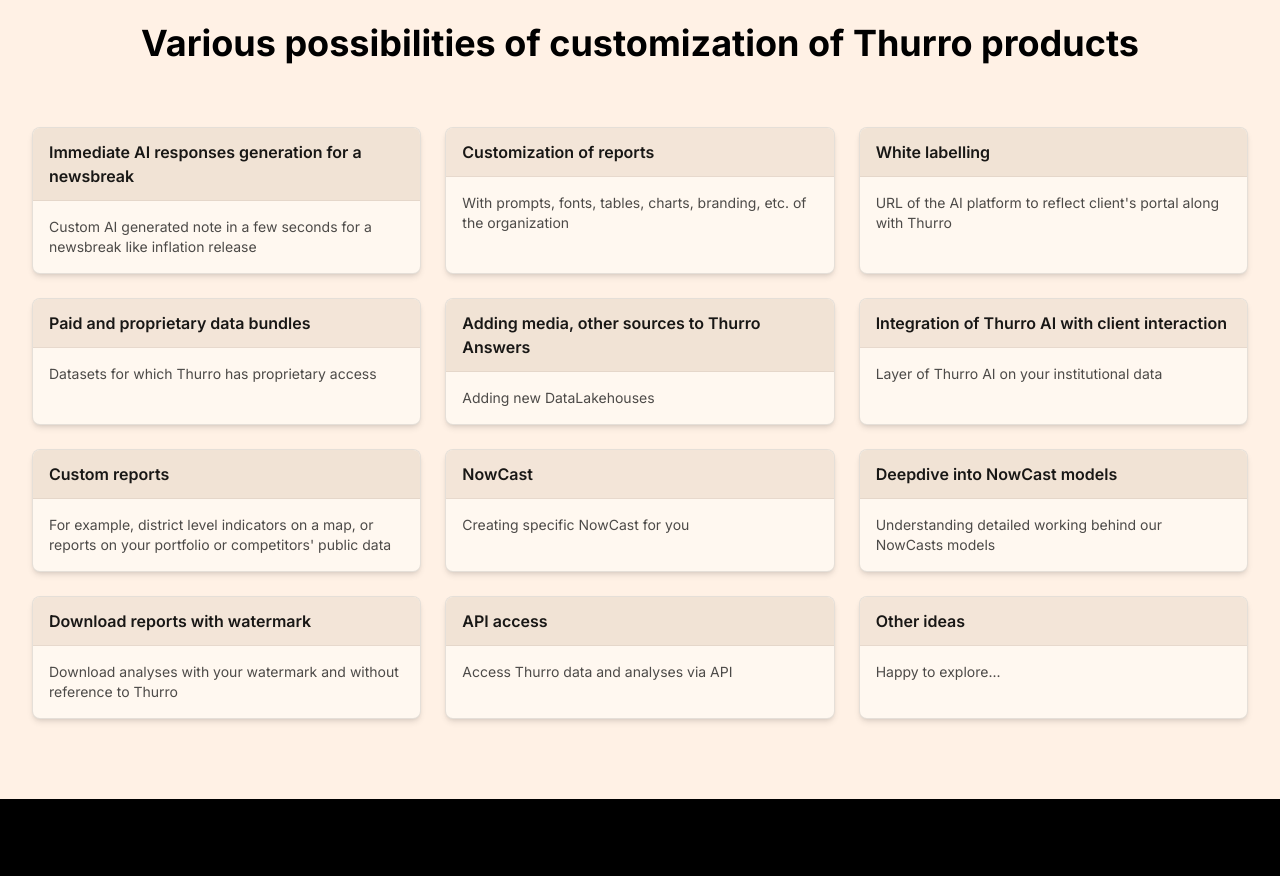
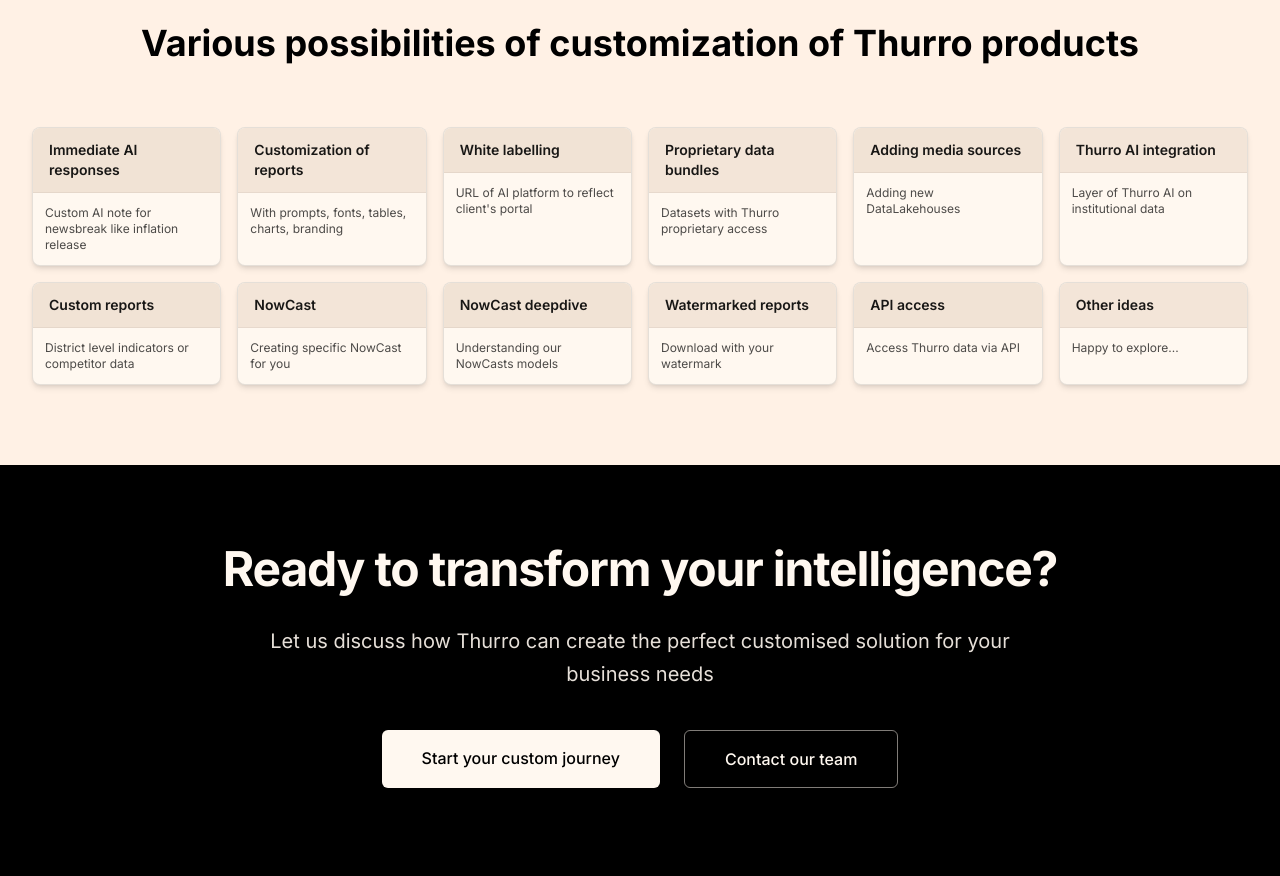
Before and after one commit to Arjunravi249/Thurro.com, a plain HTML site: page customization.html in a window 1280 px wide. Shown: the part 1280-2156 px from the top of the page. Drawn offline with nearby package versions, Linux system fonts and the light colour scheme.

Commit message:
updates
updates

```diff
--- a/customization.html
+++ b/customization.html
@@ -257,7 +257,7 @@
                                     </div>
                                 </a>
 
-                                <!-- Data at Thurro -->
+                                <!-- Institutional intelligence -->
                                 <a href="data.html" class="flex items-center p-4 hover:bg-ft-pink-darker transition-colors duration-200">
                                     <div class="flex items-center justify-center w-10 h-10 bg-ft-pink rounded-md flex-shrink-0 mr-3">
                                         <svg class="w-5 h-5" xmlns="http://www.w3.org/2000/svg" viewBox="0 0 24 24" fill="none" stroke="currentColor" stroke-width="2" stroke-linecap="round" stroke-linejoin="round">
@@ -267,7 +267,7 @@
                                         </svg>
                                     </div>
                                     <div>
-                                        <div class="font-semibold text-sm">Data at Thurro</div>
+                                        <div class="font-semibold text-sm">Institutional intelligence</div>
                                         <div class="text-xs text-black text-opacity-60">Explore our comprehensive data sources</div>
                                     </div>
                                 </a>
@@ -389,7 +389,7 @@
                             <a href="altdata.html" class="block py-2 pl-3 border-l-2 border-black border-opacity-10 hover:border-opacity-30 transition-colors">Thurro AltData</a>
                             <a href="nowcast.html" class="block py-2 pl-3 border-l-2 border-black border-opacity-10 hover:border-opacity-30 transition-colors">Thurro NowCast</a>
                             <a href="customization.html" class="block py-2 pl-3 border-l-2 border-black border-opacity-10 hover:border-opacity-30 transition-colors">Customization</a>
-                            <a href="data.html" class="block py-2 pl-3 border-l-2 border-black border-opacity-10 hover:border-opacity-30 transition-colors">Data at Thurro</a>
+                            <a href="data.html" class="block py-2 pl-3 border-l-2 border-black border-opacity-10 hover:border-opacity-30 transition-colors">Institutional intelligence</a>
                         </div>
                     </div>
 
@@ -494,126 +494,126 @@
             <h2 class="text-3xl md:text-4xl font-bold mb-6">Various possibilities of customization of Thurro products</h2>
         </div>
 
-        <!-- Grid layout for cards -->
-        <div class="grid grid-cols-1 sm:grid-cols-2 lg:grid-cols-3 gap-6">
+        <!-- Grid layout for cards - 2 rows with 6 cards each -->
+        <div class="grid grid-cols-1 sm:grid-cols-2 md:grid-cols-3 lg:grid-cols-6 gap-4">
 
             <!-- Card 1 -->
             <div class="bg-ft-cream rounded-lg shadow-md overflow-hidden border border-black border-opacity-10 transition-all duration-300 hover:shadow-lg hover:-translate-y-1">
                 <div class="bg-ft-pink-darker/90 px-4 py-3 border-b border-black border-opacity-5">
-                    <h3 class="font-semibold text-black/90">Immediate AI responses generation for a newsbreak</h3>
+                    <h3 class="font-semibold text-black/90 text-sm">Immediate AI responses</h3>
                 </div>
-                <div class="p-4">
-                    <p class="text-sm text-black/70">Custom AI generated note in a few seconds for a newsbreak like inflation release</p>
+                <div class="p-3">
+                    <p class="text-xs text-black/70">Custom AI note for newsbreak like inflation release</p>
                 </div>
             </div>
 
             <!-- Card 2 -->
             <div class="bg-ft-cream rounded-lg shadow-md overflow-hidden border border-black border-opacity-10 transition-all duration-300 hover:shadow-lg hover:-translate-y-1">
                 <div class="bg-ft-pink-darker/80 px-4 py-3 border-b border-black border-opacity-5">
-                    <h3 class="font-semibold text-black/90">Customization of reports</h3>
+                    <h3 class="font-semibold text-black/90 text-sm">Customization of reports</h3>
                 </div>
-                <div class="p-4">
-                    <p class="text-sm text-black/70">With prompts, fonts, tables, charts, branding, etc. of the organization</p>
+                <div class="p-3">
+                    <p class="text-xs text-black/70">With prompts, fonts, tables, charts, branding</p>
                 </div>
             </div>
 
             <!-- Card 3 -->
             <div class="bg-ft-cream rounded-lg shadow-md overflow-hidden border border-black border-opacity-10 transition-all duration-300 hover:shadow-lg hover:-translate-y-1">
                 <div class="bg-ft-pink-darker/90 px-4 py-3 border-b border-black border-opacity-5">
-                    <h3 class="font-semibold text-black/90">White labelling</h3>
+                    <h3 class="font-semibold text-black/90 text-sm">White labelling</h3>
                 </div>
-                <div class="p-4">
-                    <p class="text-sm text-black/70">URL of the AI platform to reflect client's portal along with Thurro</p>
+                <div class="p-3">
+                    <p class="text-xs text-black/70">URL of AI platform to reflect client's portal</p>
                 </div>
             </div>
 
             <!-- Card 4 -->
             <div class="bg-ft-cream rounded-lg shadow-md overflow-hidden border border-black border-opacity-10 transition-all duration-300 hover:shadow-lg hover:-translate-y-1">
                 <div class="bg-ft-pink-darker/80 px-4 py-3 border-b border-black border-opacity-5">
-                    <h3 class="font-semibold text-black/90">Paid and proprietary data bundles</h3>
+                    <h3 class="font-semibold text-black/90 text-sm">Proprietary data bundles</h3>
                 </div>
-                <div class="p-4">
-                    <p class="text-sm text-black/70">Datasets for which Thurro has proprietary access</p>
+                <div class="p-3">
+                    <p class="text-xs text-black/70">Datasets with Thurro proprietary access</p>
                 </div>
             </div>
 
             <!-- Card 5 -->
             <div class="bg-ft-cream rounded-lg shadow-md overflow-hidden border border-black border-opacity-10 transition-all duration-300 hover:shadow-lg hover:-translate-y-1">
                 <div class="bg-ft-pink-darker/90 px-4 py-3 border-b border-black border-opacity-5">
-                    <h3 class="font-semibold text-black/90">Adding media, other sources to Thurro Answers</h3>
+                    <h3 class="font-semibold text-black/90 text-sm">Adding media sources</h3>
                 </div>
-                <div class="p-4">
-                    <p class="text-sm text-black/70">Adding new DataLakehouses</p>
+                <div class="p-3">
+                    <p class="text-xs text-black/70">Adding new DataLakehouses</p>
                 </div>
             </div>
 
             <!-- Card 6 -->
             <div class="bg-ft-cream rounded-lg shadow-md overflow-hidden border border-black border-opacity-10 transition-all duration-300 hover:shadow-lg hover:-translate-y-1">
                 <div class="bg-ft-pink-darker/80 px-4 py-3 border-b border-black border-opacity-5">
-                    <h3 class="font-semibold text-black/90">Integration of Thurro AI with client interaction</h3>
+                    <h3 class="font-semibold text-black/90 text-sm">Thurro AI integration</h3>
                 </div>
-                <div class="p-4">
-                    <p class="text-sm text-black/70">Layer of Thurro AI on your institutional data</p>
+                <div class="p-3">
+                    <p class="text-xs text-black/70">Layer of Thurro AI on institutional data</p>
                 </div>
             </div>
 
             <!-- Card 7 -->
             <div class="bg-ft-cream rounded-lg shadow-md overflow-hidden border border-black border-opacity-10 transition-all duration-300 hover:shadow-lg hover:-translate-y-1">
                 <div class="bg-ft-pink-darker/90 px-4 py-3 border-b border-black border-opacity-5">
-                    <h3 class="font-semibold text-black/90">Custom reports</h3>
+                    <h3 class="font-semibold text-black/90 text-sm">Custom reports</h3>
                 </div>
-                <div class="p-4">
-                    <p class="text-sm text-black/70">For example, district level indicators on a map, or reports on your portfolio or competitors' public data</p>
+                <div class="p-3">
+                    <p class="text-xs text-black/70">District level indicators or competitor data</p>
                 </div>
             </div>
 
             <!-- Card 8 -->
             <div class="bg-ft-cream rounded-lg shadow-md overflow-hidden border border-black border-opacity-10 transition-all duration-300 hover:shadow-lg hover:-translate-y-1">
                 <div class="bg-ft-pink-darker/80 px-4 py-3 border-b border-black border-opacity-5">
-                    <h3 class="font-semibold text-black/90">NowCast</h3>
+                    <h3 class="font-semibold text-black/90 text-sm">NowCast</h3>
                 </div>
-                <div class="p-4">
-                    <p class="text-sm text-black/70">Creating specific NowCast for you</p>
+                <div class="p-3">
+                    <p class="text-xs text-black/70">Creating specific NowCast for you</p>
                 </div>
             </div>
 
             <!-- Card 9 -->
             <div class="bg-ft-cream rounded-lg shadow-md overflow-hidden border border-black border-opacity-10 transition-all duration-300 hover:shadow-lg hover:-translate-y-1">
                 <div class="bg-ft-pink-darker/90 px-4 py-3 border-b border-black border-opacity-5">
-                    <h3 class="font-semibold text-black/90">Deepdive into NowCast models</h3>
+                    <h3 class="font-semibold text-black/90 text-sm">NowCast deepdive</h3>
                 </div>
-                <div class="p-4">
-                    <p class="text-sm text-black/70">Understanding detailed working behind our NowCasts models</p>
+                <div class="p-3">
+                    <p class="text-xs text-black/70">Understanding our NowCasts models</p>
                 </div>
             </div>
 
             <!-- Card 10 -->
             <div class="bg-ft-cream rounded-lg shadow-md overflow-hidden border border-black border-opacity-10 transition-all duration-300 hover:shadow-lg hover:-translate-y-1">
                 <div class="bg-ft-pink-darker/80 px-4 py-3 border-b border-black border-opacity-5">
-                    <h3 class="font-semibold text-black/90">Download reports with watermark</h3>
+                    <h3 class="font-semibold text-black/90 text-sm">Watermarked reports</h3>
                 </div>
-                <div class="p-4">
-                    <p class="text-sm text-black/70">Download analyses with your watermark and without reference to Thurro</p>
+                <div class="p-3">
+                    <p class="text-xs text-black/70">Download with your watermark</p>
                 </div>
             </div>
 
             <!-- Card 11 -->
             <div class="bg-ft-cream rounded-lg shadow-md overflow-hidden border border-black border-opacity-10 transition-all duration-300 hover:shadow-lg hover:-translate-y-1">
                 <div class="bg-ft-pink-darker/90 px-4 py-3 border-b border-black border-opacity-5">
-                    <h3 class="font-semibold text-black/90">API access</h3>
+                    <h3 class="font-semibold text-black/90 text-sm">API access</h3>
                 </div>
-                <div class="p-4">
-                    <p class="text-sm text-black/70">Access Thurro data and analyses via API</p>
+                <div class="p-3">
+                    <p class="text-xs text-black/70">Access Thurro data via API</p>
                 </div>
             </div>
 
             <!-- Card 12 -->
             <div class="bg-ft-cream rounded-lg shadow-md overflow-hidden border border-black border-opacity-10 transition-all duration-300 hover:shadow-lg hover:-translate-y-1">
                 <div class="bg-ft-pink-darker/80 px-4 py-3 border-b border-black border-opacity-5">
-                    <h3 class="font-semibold text-black/90">Other ideas</h3>
+                    <h3 class="font-semibold text-black/90 text-sm">Other ideas</h3>
                 </div>
-                <div class="p-4">
-                    <p class="text-sm text-black/70">Happy to explore...</p>
+                <div class="p-3">
+                    <p class="text-xs text-black/70">Happy to explore...</p>
                 </div>
             </div>
         </div>
```
Also changed, not shown: Investment Management.html (+3 -3 lines), answers.html (+3 -3 lines), index.html (+3 -3 lines).
